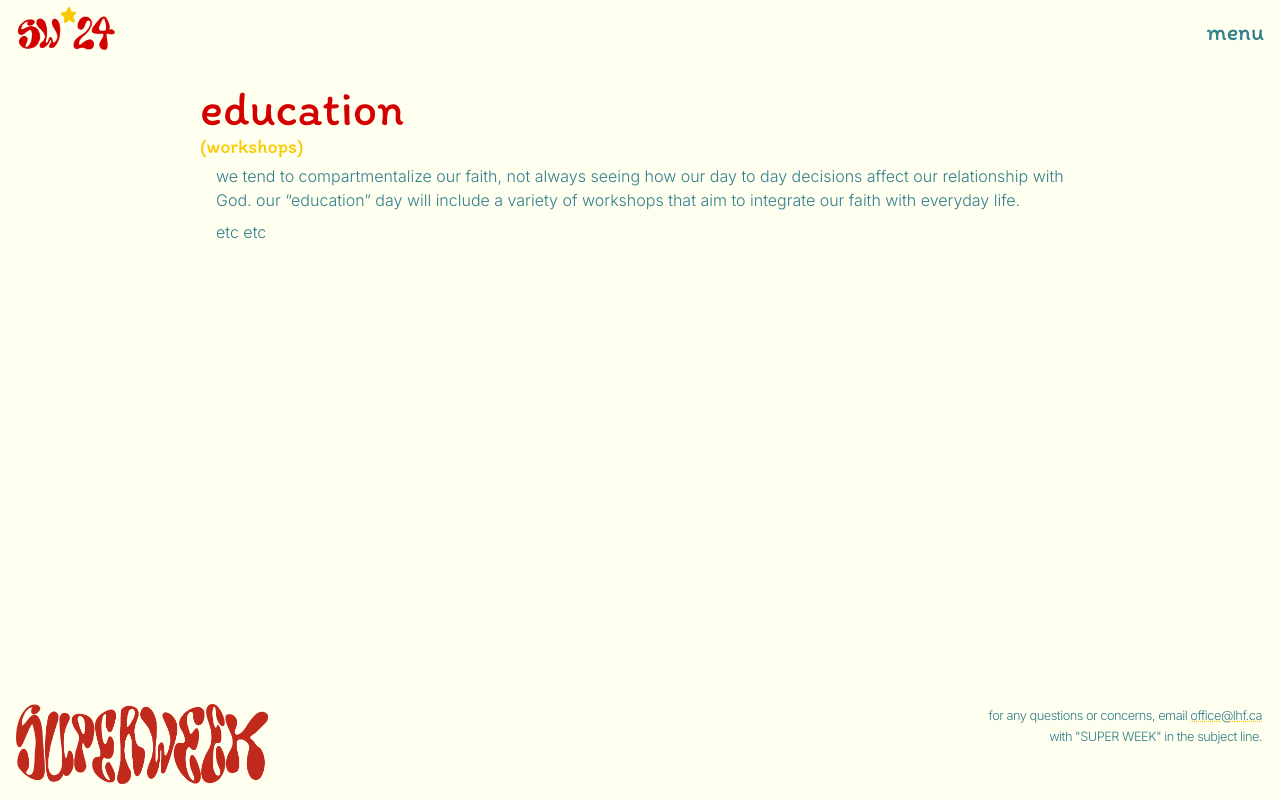
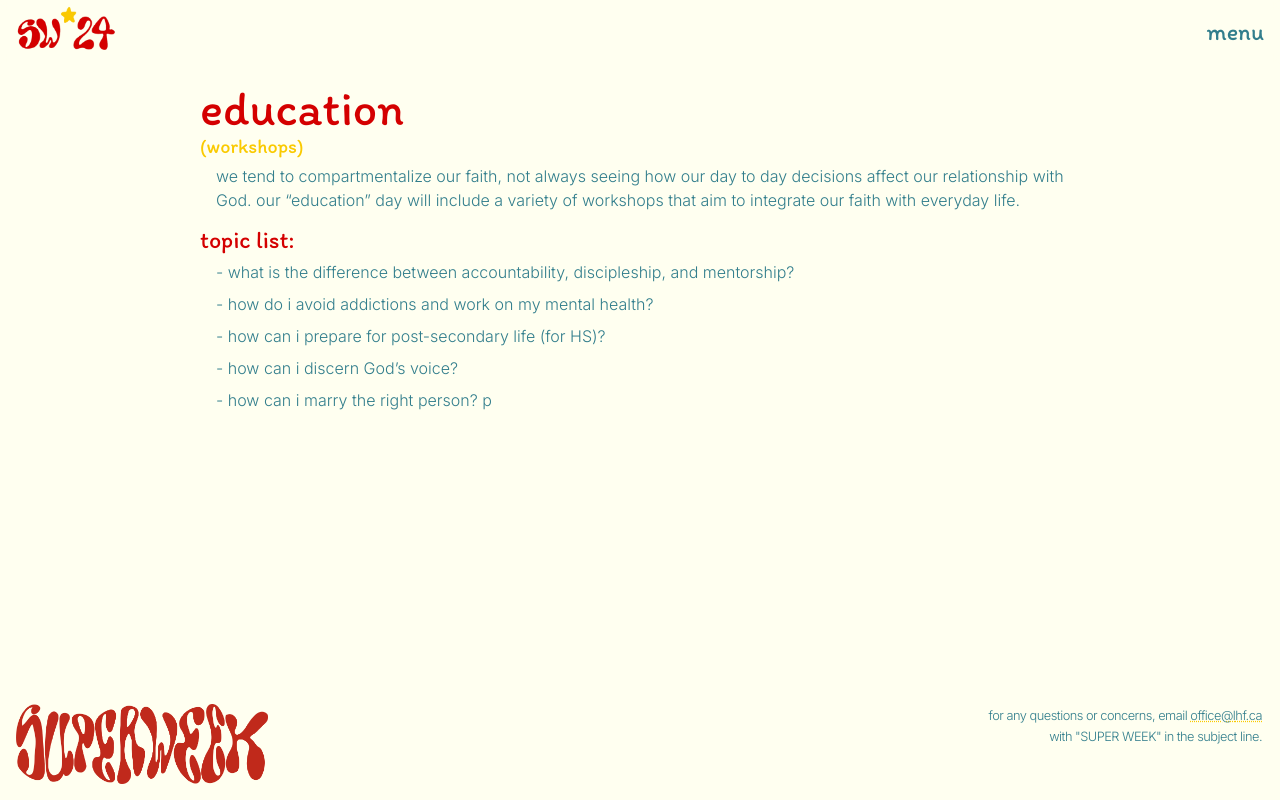
Before and after one commit to matthewlee01/superweek, a SvelteKit app: page /workshops in a window 1280 px wide. Built offline with nearby package versions, Linux system fonts and the light colour scheme.

Commit message:
workshop topics

```diff
--- a/src/routes/workshops/+page.svelte
+++ b/src/routes/workshops/+page.svelte
@@ -6,6 +6,16 @@
     decisions affect our relationship with God. our “education” day will include
     a variety of workshops that aim to integrate our faith with everyday life.
   </p>
+  <h3>topic list:</h3>
+  <p>
+    - what is the difference between accountability, discipleship, and
+    mentorship?
+  </p>
 
-	<p>etc etc</p>
+  <p>- how do i avoid addictions and work on my mental health?</p>
+  <p>- how can i prepare for post-secondary life (for HS)?</p>
+
+  <p>- how can i discern God’s voice?</p>
+
+  <p>- how can i marry the right person? p</p>
 </div>
```
